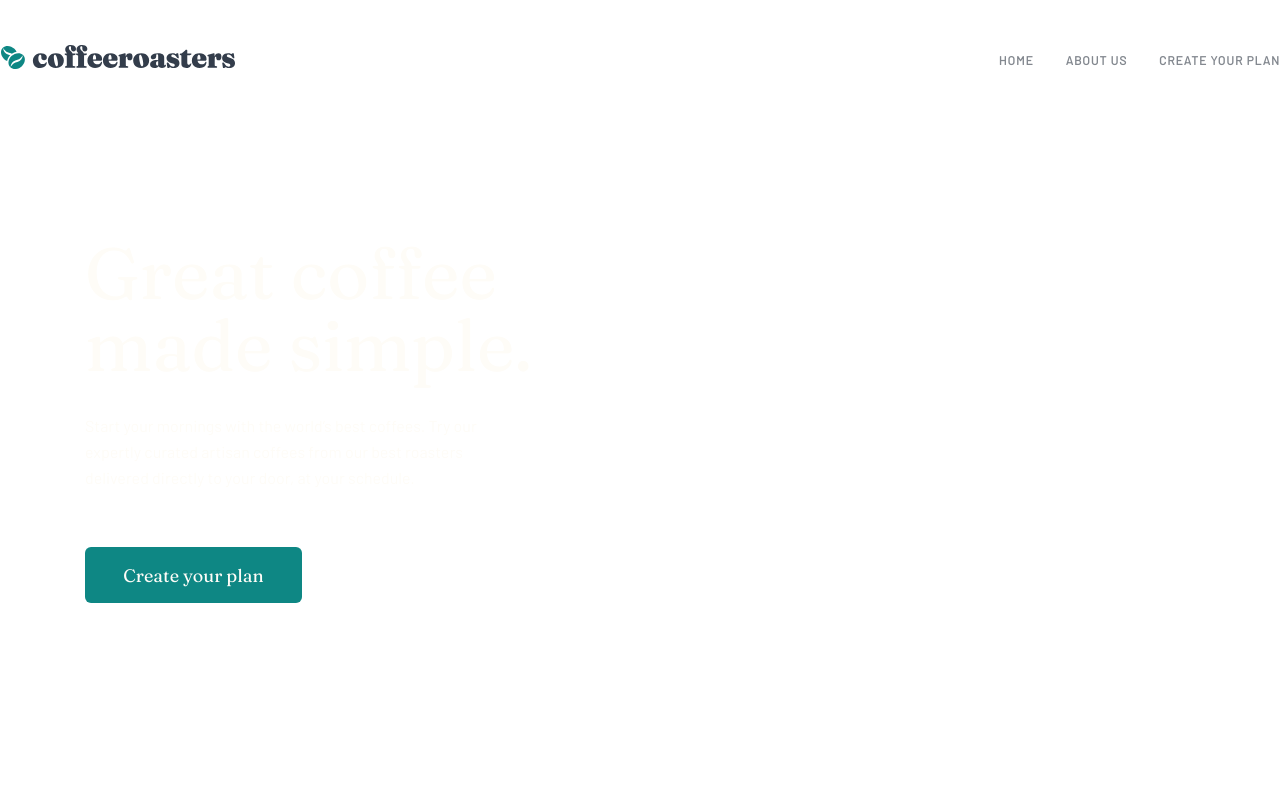
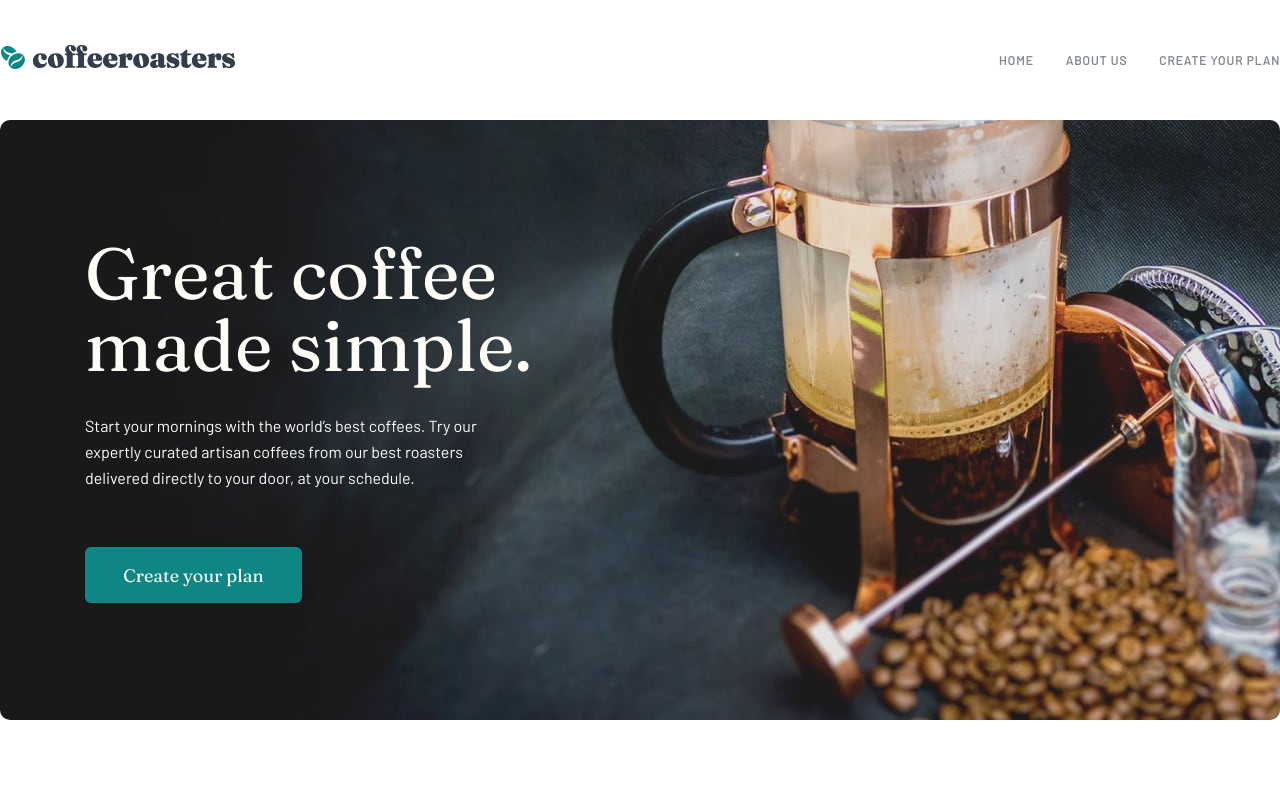
Before and after one commit to DanoBroz/coffeeroasters-subscription, a Next.js app: page / in a window 1280 px wide. Shown: the top 800 px of the page. Built offline with nearby package versions, Linux system fonts and the light colour scheme.

Commit message:
change bg image usage to style property

```diff
--- a/components/Jumbotron.tsx
+++ b/components/Jumbotron.tsx
@@ -12,8 +12,9 @@ export const Jumbotron = (props: JumbotronProps) => {
 
     return (
         <div
+            style={{ backgroundImage: `url('/assets/${bgUrl}')` }}
             className={classnames(
-                `flex items-center rounded-[10px] bg-cover bg-center bg-no-repeat pl-[85px] text-lightCream bg-[url('/assets/${bgUrl}')]`,
+                `flex items-center rounded-[10px] bg-cover bg-center bg-no-repeat pl-[85px] text-lightCream`,
                 className
             )}
             {...elementProps}
```
